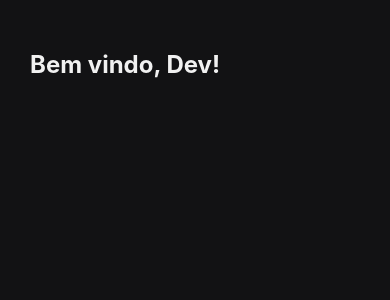
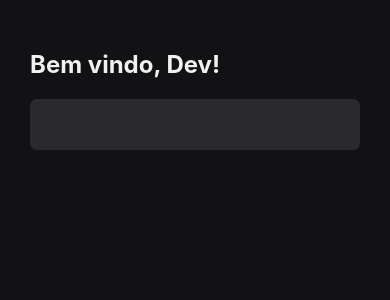
Before and after one commit to narciso-gomes/react-my-tasks, a React Native app: screen / in a window 390 px wide. Shown: the top 300 px of the page. Built offline with nearby package versions, Linux system fonts and the light colour scheme.

Commit message:
ADD: text input component

```diff
--- a/src/pages/Home/index.tsx
+++ b/src/pages/Home/index.tsx
@@ -1,11 +1,19 @@
 import React from 'react';
-import {Text, View, StyleSheet, SafeAreaView} from 'react-native';
+import {
+  Text,
+  View,
+  StyleSheet,
+  SafeAreaView,
+  TextInput,
+  Platform,
+} from 'react-native';
 
 export const Home = () => {
   return (
     <SafeAreaView style={styles.safeArea}>
       <View style={styles.container}>
         <Text style={styles.title}>Bem vindo, Dev!</Text>
+        <TextInput style={styles.input} />
       </View>
     </SafeAreaView>
   );
@@ -26,4 +34,12 @@ const styles = StyleSheet.create({
     fontSize: 24,
     fontWeight: 'bold',
   },
+  input: {
+    backgroundColor: '#29292e',
+    color: '#f1f1f1',
+    fontSize: 18,
+    padding: 15,
+    marginTop: Platform.OS === 'ios' ? 15 : 20,
+    borderRadius: 7,
+  },
 });
```
